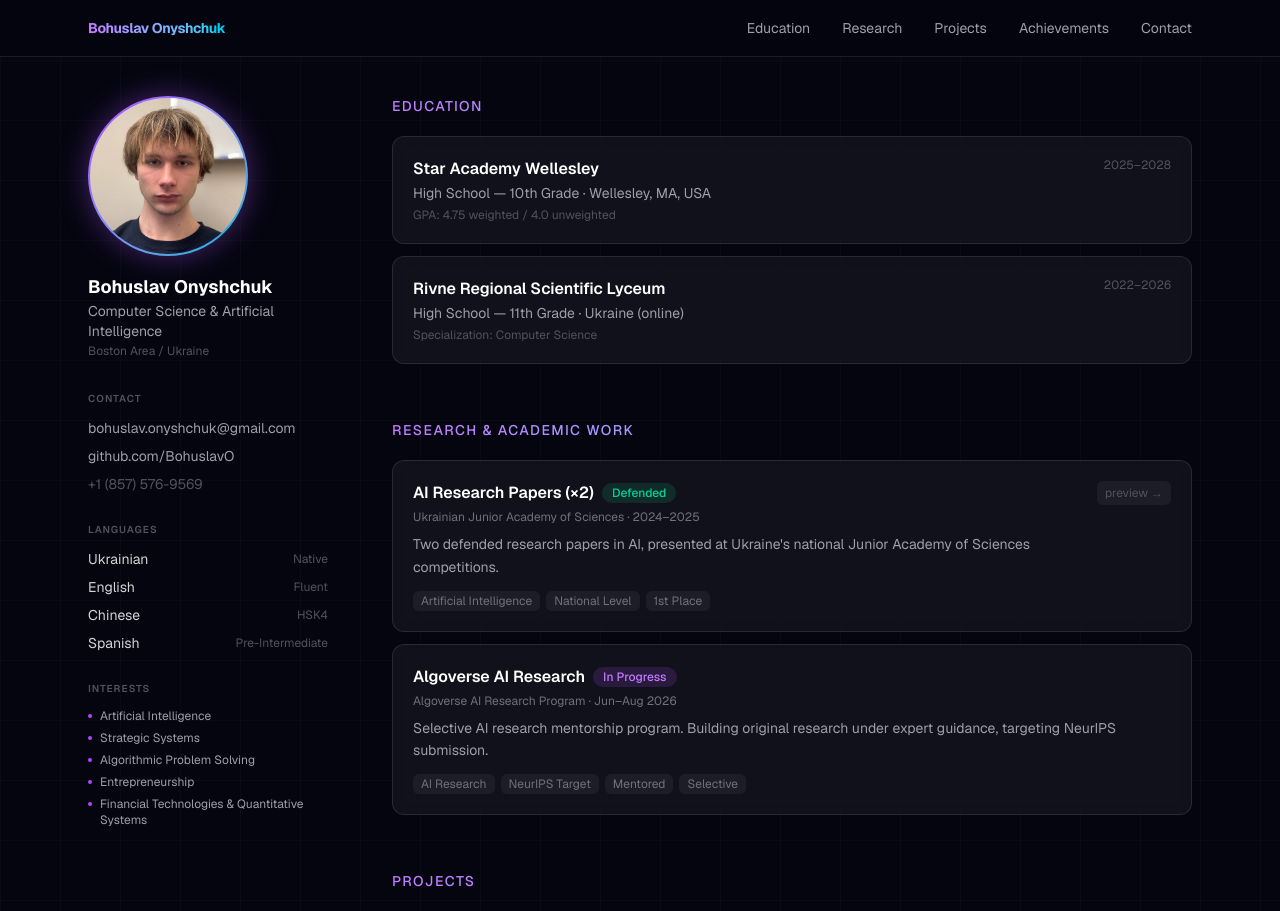
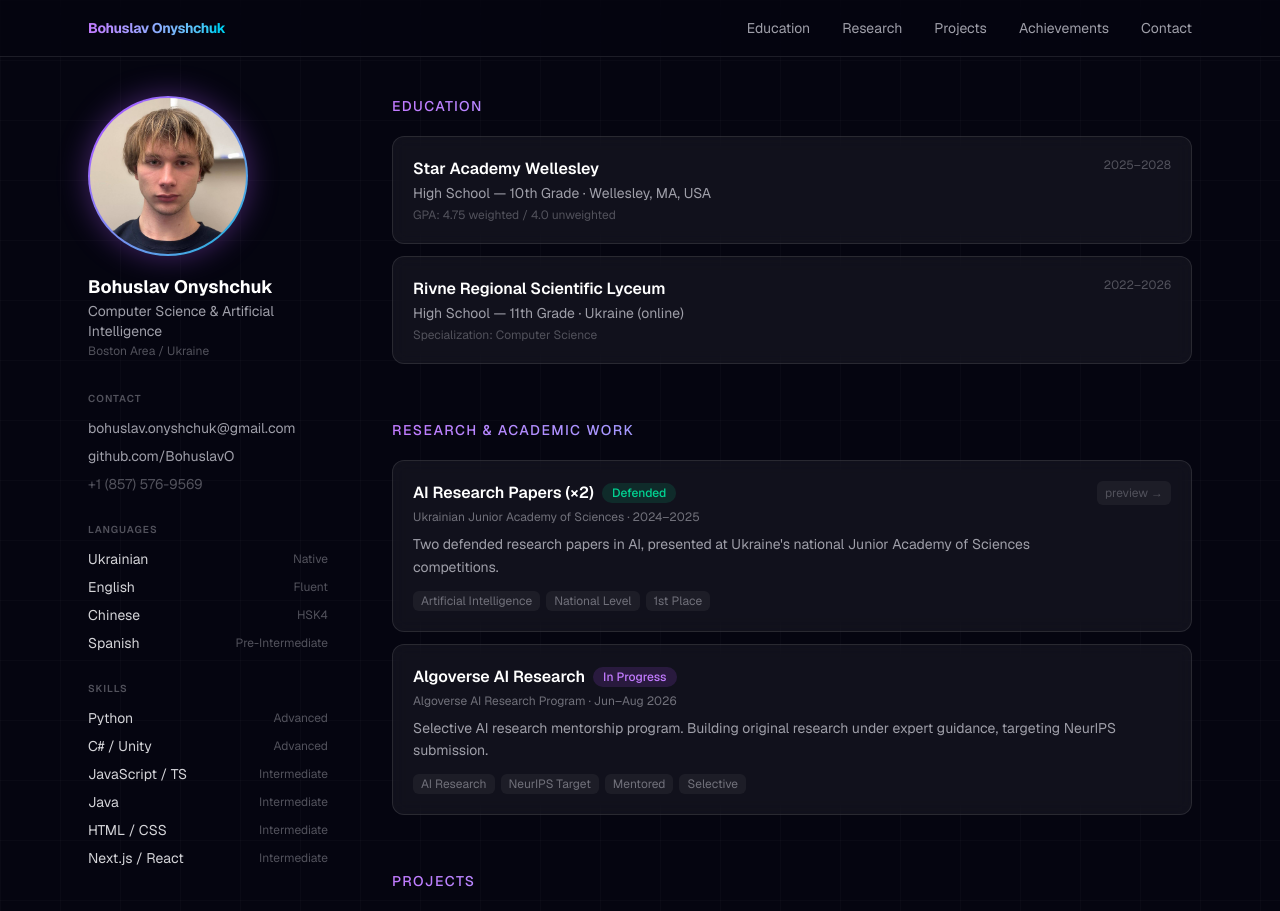
Before and after one commit to BohuslavO/portfolio, a Next.js app: page / in a window 1280 px wide. Shown: the top 911 px of the page. Built offline with nearby package versions, Linux system fonts and the light colour scheme.

Commit message:
Replace interests with skills section in sidebar

```diff
--- a/components/Sidebar.tsx
+++ b/components/Sidebar.tsx
@@ -7,12 +7,13 @@ const languages = [
   { name: "Spanish", level: "Pre-Intermediate" },
 ];
 
-const interests = [
-  "Artificial Intelligence",
-  "Strategic Systems",
-  "Algorithmic Problem Solving",
-  "Entrepreneurship",
-  "Financial Technologies & Quantitative Systems",
+const skills = [
+  { name: "Python", level: "Advanced" },
+  { name: "C# / Unity", level: "Advanced" },
+  { name: "JavaScript / TS", level: "Intermediate" },
+  { name: "Java", level: "Intermediate" },
+  { name: "HTML / CSS", level: "Intermediate" },
+  { name: "Next.js / React", level: "Intermediate" },
 ];
 
 export default function Sidebar() {
@@ -79,19 +80,19 @@ export default function Sidebar() {
         </div>
       </div>
 
-      {/* Interests */}
+      {/* Skills */}
       <div>
         <h3 className="mb-3 text-[10px] font-semibold uppercase tracking-widest text-zinc-600">
-          Interests
+          Skills
         </h3>
-        <ul className="space-y-1.5">
-          {interests.map((interest) => (
-            <li key={interest} className="flex items-start gap-2 text-xs text-zinc-400">
-              <span className="mt-1.5 h-1 w-1 flex-shrink-0 rounded-full bg-purple-500" />
-              {interest}
-            </li>
+        <div className="space-y-2">
+          {skills.map((skill) => (
+            <div key={skill.name} className="flex items-center justify-between">
+              <span className="text-sm text-zinc-300">{skill.name}</span>
+              <span className="text-xs text-zinc-600">{skill.level}</span>
+            </div>
           ))}
-        </ul>
+        </div>
       </div>
     </aside>
   );
```
